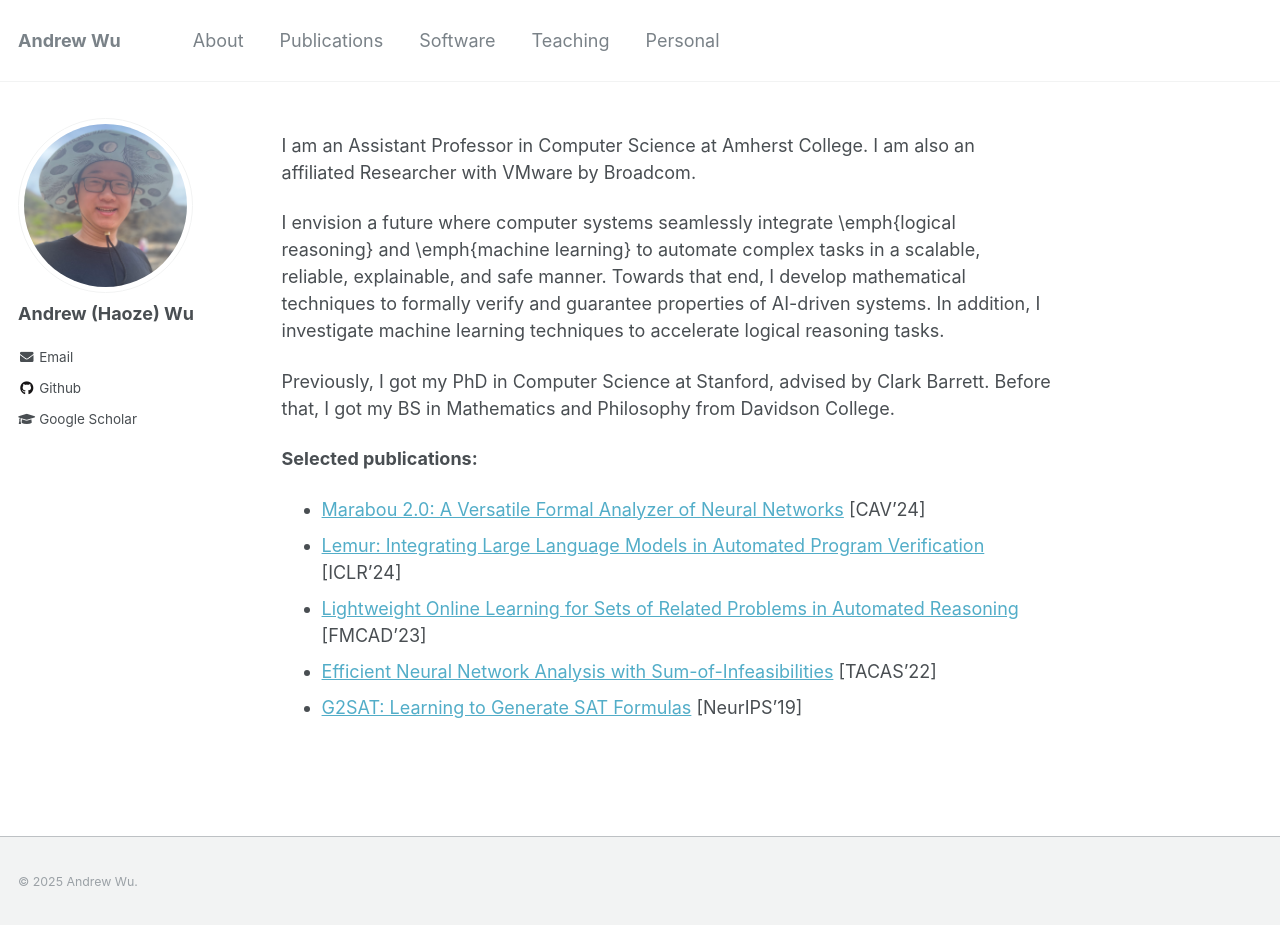
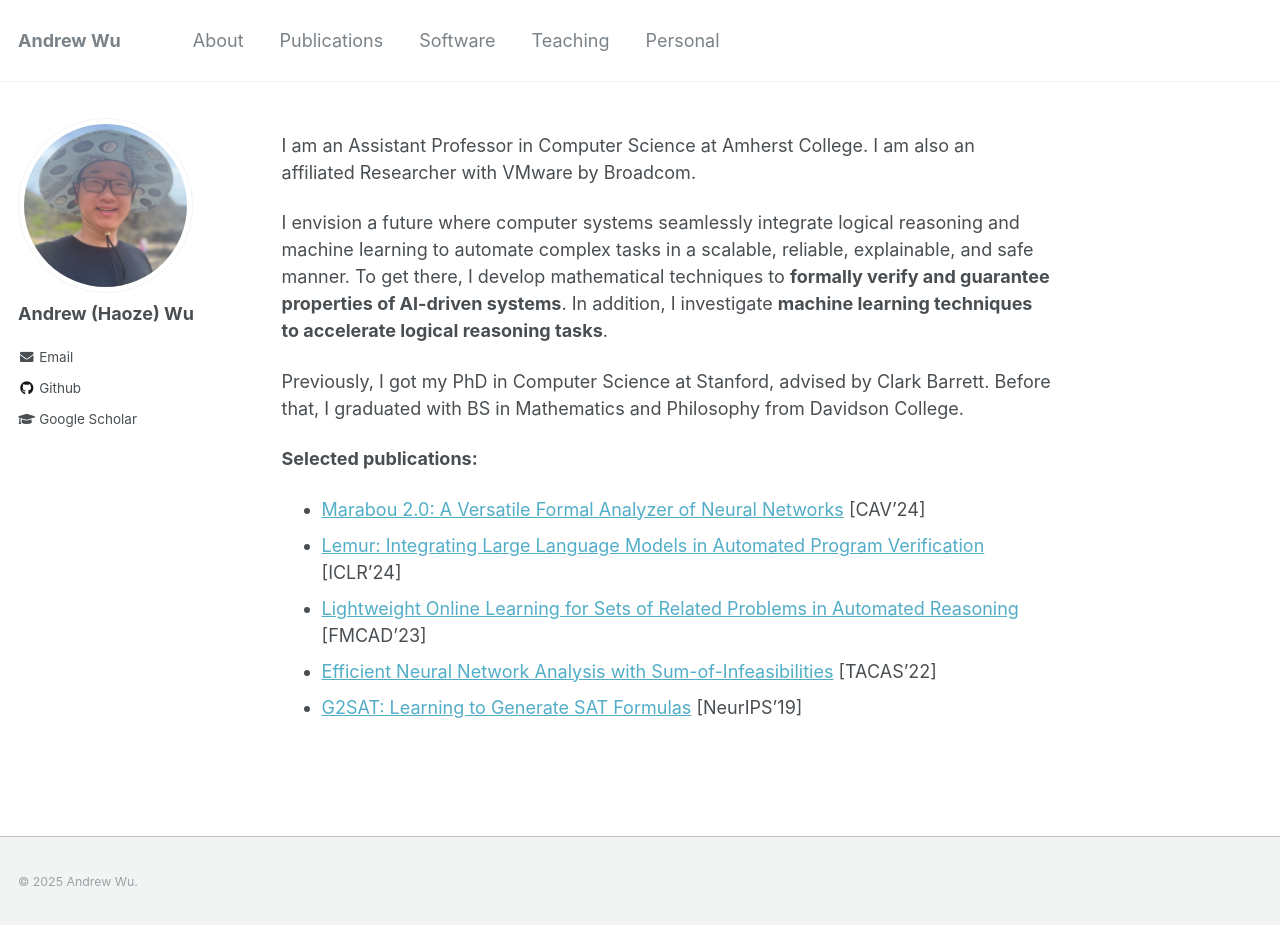
Before and after one commit to wu-haoze/wu-haoze.github.io, a Jekyll site: the page built from _pages/about.md, in a window 1280 px wide and 928 px high. Shown: the top 925 px of the window. Built offline with Jekyll 4.4.1, drawn with Linux system fonts in a browser that asks for light colours.

Commit message:
Update about.md

```diff
--- a/_pages/about.md
+++ b/_pages/about.md
@@ -10,9 +10,9 @@ redirect_from:
 
 I am an Assistant Professor in Computer Science at Amherst College. I am also an affiliated Researcher with VMware by Broadcom.
 
-I envision a future where computer systems seamlessly integrate \emph{logical reasoning} and \emph{machine learning} to automate complex tasks in a scalable, reliable, explainable, and safe manner. Towards that end, I develop mathematical techniques to formally verify and guarantee properties of AI-driven systems. In addition, I investigate machine learning techniques to accelerate logical reasoning tasks.
+I envision a future where computer systems seamlessly integrate logical reasoning and machine learning to automate complex tasks in a scalable, reliable, explainable, and safe manner. To get there, I develop mathematical techniques to **formally verify and guarantee properties of AI-driven systems**. In addition, I investigate **machine learning techniques to accelerate logical reasoning tasks**.
 
-Previously, I got my PhD in Computer Science at Stanford, advised by Clark Barrett. Before that, I got my BS in Mathematics and Philosophy from Davidson College.
+Previously, I got my PhD in Computer Science at Stanford, advised by Clark Barrett. Before that, I graduated with BS in Mathematics and Philosophy from Davidson College.
 
 **Selected publications:**
 - [Marabou 2.0: A Versatile Formal Analyzer of Neural Networks](https://arxiv.org/abs/2401.14461){:target="_blank"} [CAV'24]
```
